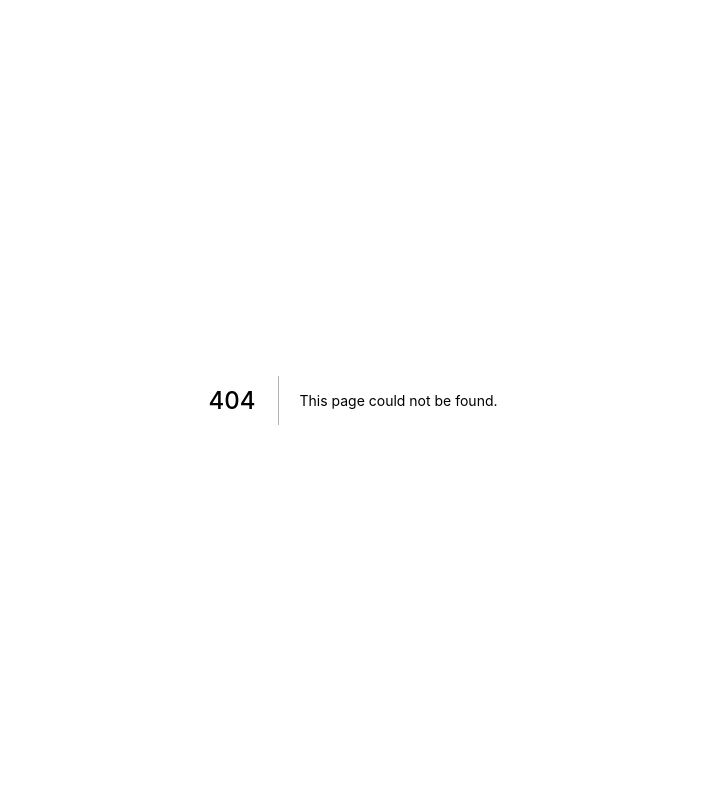
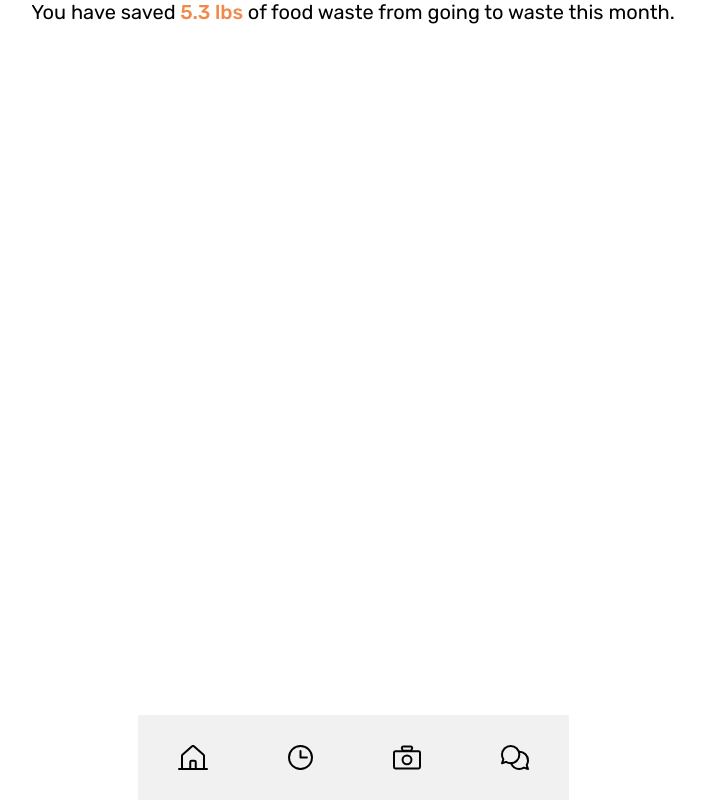
Before and after one commit to Pho86/ShareFood, a Next.js app: page /history in a window 1280 px wide. Before the commit this address had no page. Shown: the whole page, without its empty margins (287-992 px from the left). Built offline with nearby package versions, Linux system fonts and the light colour scheme.

Commit message:
history page started

```diff
--- a/comps/Confirmed.js
+++ b/comps/Confirmed.js
@@ -74,16 +74,13 @@ export default function ConfirmText() {
 
     return (
         <Text>
-            <SelectedItem>
-                Thank you! Your order with
-                <Highlight>&nbsp;Jessica&nbsp;</Highlight>
-                has been confirmed.
-            </SelectedItem>
-
-
-
             <TextCont>
                 <TList>
+                    <SelectedItem>
+                        Thank you! Your order with
+                        <Highlight>&nbsp;Jessica&nbsp;</Highlight>
+                        has been confirmed.
+                    </SelectedItem>
                     <H2>
                         Order Details
                     </H2>
@@ -114,3 +111,21 @@ export default function ConfirmText() {
         </Text>
     )
 }
+
+export function SavedDetails(
+    {
+        text = "You have saved 5.3 lbs of food from going to waste this month."
+    }
+) {
+    const r = useRouter();
+    const { route } = r.query
+
+    return (
+        <Text>
+            <Saved>You have saved
+                <Highlight>&nbsp;5.3 lbs&nbsp;</Highlight>
+                of food waste from going to waste this month.
+            </Saved>
+        </Text>
+    )
+}
--- a/comps/NavBar.js
+++ b/comps/NavBar.js
@@ -36,10 +36,10 @@ export default function NavBar({
         } id="active"></Img>
         <Img src="/icons/history.svg" onClick={
             () => r.push({
-                //pathname: "/history",
-                query: {
-                  type: "historynotcoded"
-                }
+                pathname: "/history",
+                // query: {
+                //   type: "historynotcoded"
+                // }
               })
         }></Img>
         <Img src="/icons/camera.svg" onClick={
--- a/comps/TutorialText.js
+++ b/comps/TutorialText.js
@@ -26,7 +26,7 @@ text-align: center;
 
 
 export default function TutorialTitle({
-    text="What is sharefood?"
+    text="What is Share Food?"
 }) {
     const r = useRouter();
 
--- /dev/null
+++ b/pages/history.js
@@ -0,0 +1,17 @@
+import styles from '../styles/Home.module.css';
+import { useRouter } from 'next/router';
+import { SavedDetails } from '../comps/Confirmed';
+import NavBar from '../comps/NavBar';
+
+export default function Home() {
+    const r = useRouter();
+    const { route } = r.query
+
+    return (
+      <div className={styles.container}>
+      <SavedDetails text="{text}"/>
+      <NavBar/>
+      </div>
+
+    )
+  }
--- a/pages/index.js
+++ b/pages/index.js
@@ -17,10 +17,10 @@ export default function Home() {
 
   return (
     <div className={styles.container}>
+      <Text>Skip</Text>
       <TutorialTitle/>
       <TutorialTitleInfoBold></TutorialTitleInfoBold>
       <TutorialTitleInfo></TutorialTitleInfo>
-      <Text>Skip</Text>
       <ImgCard />
       <TutorialSubTitle>With Share Food, you can prevent food from being wasted away for free!</TutorialSubTitle>
 
--- a/pages/messaging.js
+++ b/pages/messaging.js
@@ -11,7 +11,6 @@ export default function Home() {
 
     return (
         <div className={styles.container}>
-            <Text />
             <div class="chat">
                 <div class="message"><PersonBubble></PersonBubble><PersonChat text={chat[0].chat}/>
                 </div>
--- a/styles/globals.css
+++ b/styles/globals.css
@@ -34,7 +34,6 @@ button {
   overflow: hidden;
   outline: none;
   display: flex;
-  /* text-align: right; this isn't working */
 }
 /* animation for confirm page  */
 li {
```
